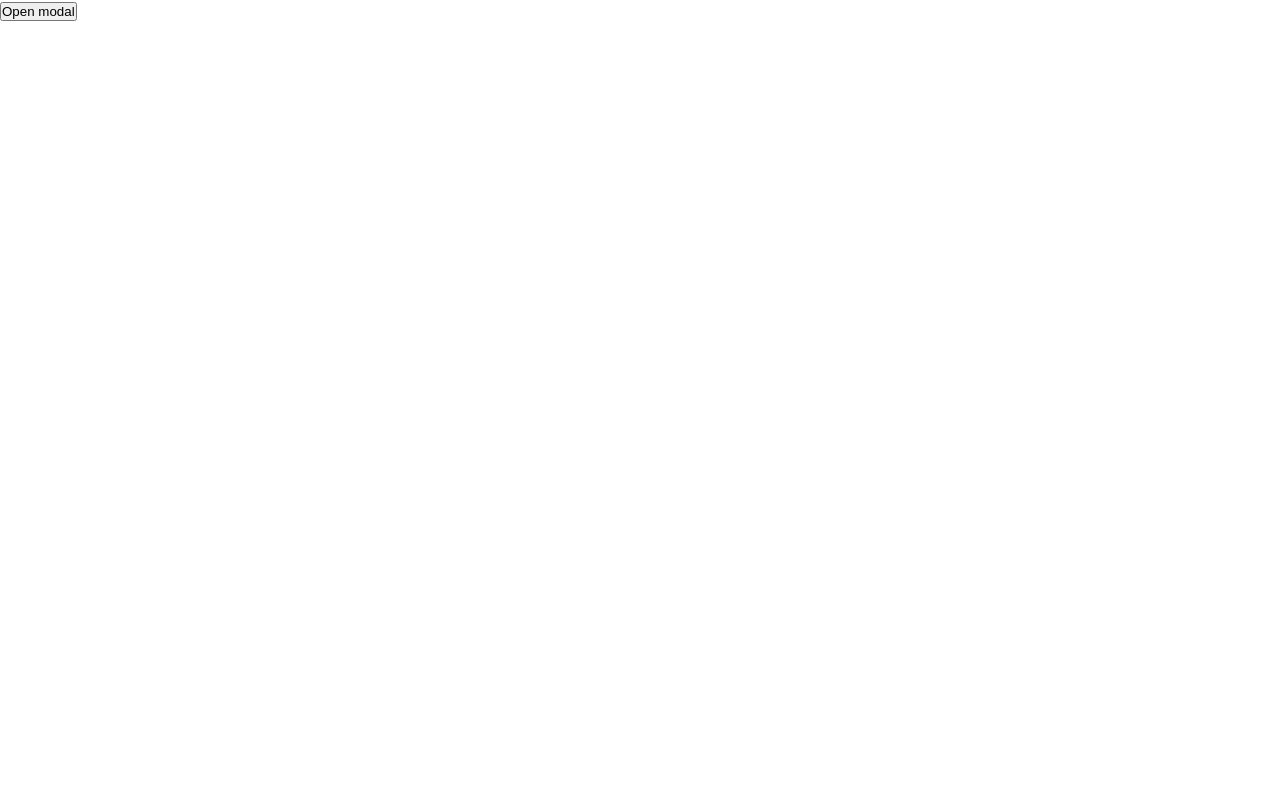
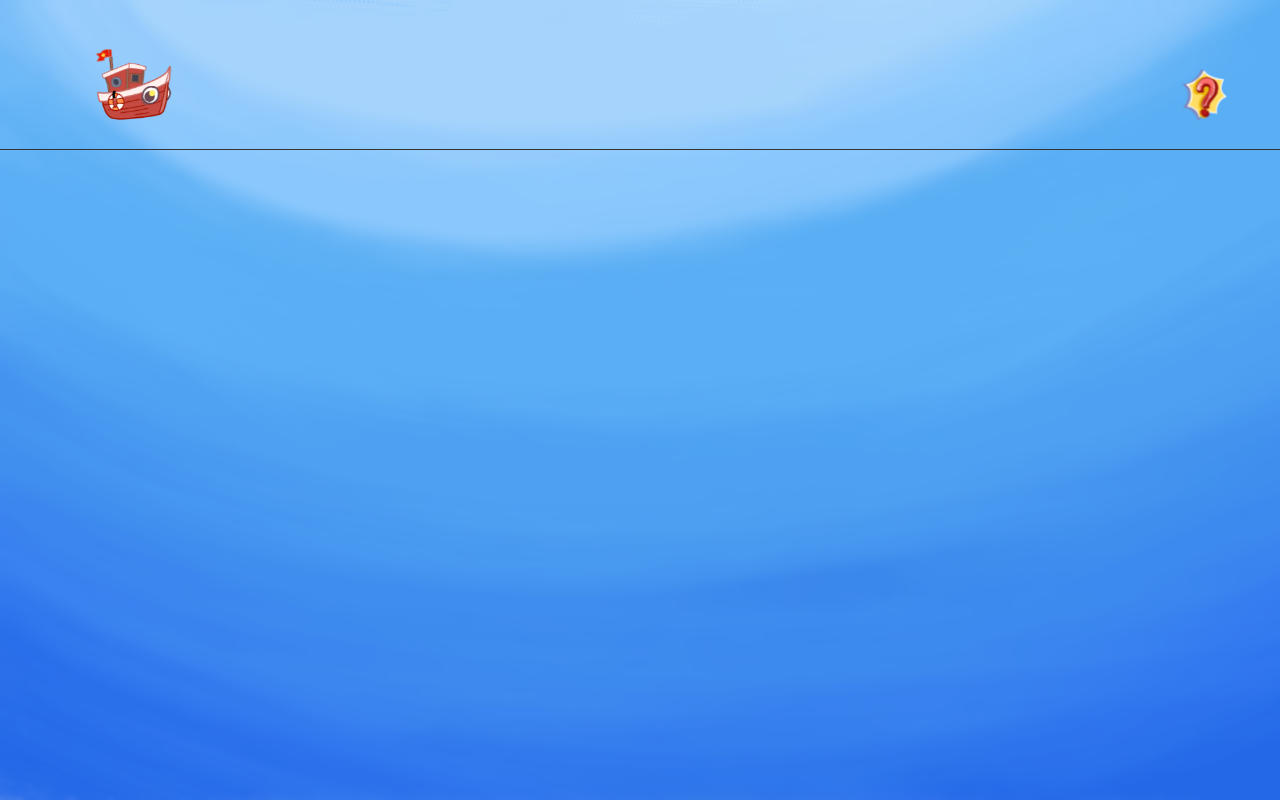
Before and after one commit to JindoIV/biendongvaygoi, a Next.js app in the folder client/: page /test in a window 1280 px wide. Built offline with nearby package versions, Linux system fonts and the light colour scheme.

Commit message:
add 5 question game

```diff
--- a/client/src/app/test/ScreenAvA.css
+++ b/client/src/app/test/ScreenAvA.css
@@ -0,0 +1,66 @@
+.background{
+    overflow: hidden;
+    min-width: 100vw;
+    min-height: 100vh;
+    background-image: url('../../assets/Images/Bien_.png');
+    background-size: cover;
+    z-index: 0;
+}
+
+.matBien{
+    position: relative;
+    top: 0;
+    border-bottom: 1px solid #333;
+    height: 150px;
+    width: 100%;
+    z-index: 2;
+}
+
+.ship{
+    position: absolute;
+    left: 75px;
+    bottom: 0%;
+    background-image: url('../../assets/Images/Con_thuyen.png');
+    background-size: cover;
+    background-position: center center;
+    min-height: 120px;
+    min-width: 120px;
+    animation: bounce 1.2s infinite alternate;
+    transition: all 0.3s ease-in;
+  }
+
+  @keyframes bounce {
+    0% {
+      transform: translateY(10px);
+    }
+    100% {
+      transform:translateY(-5px);
+    }
+  }
+
+.question{
+    background-image: url('../../assets/Images/chamhoi.png');
+    background-size: cover;
+    background-position: center center;
+    min-height: 110px;
+    min-width: 150px;
+    position: absolute;
+    bottom: 0;
+    right: 0%;
+}
+
+.anmationQuestion{
+    animation: moveRightToLeft 7s linear infinite;
+}
+
+@keyframes moveRightToLeft {
+    0% {
+      transform: translateX(270%);
+    }
+    95% {
+        transform: translateX(-760%);
+    }
+    100% {
+        transform: translateX(-760%);
+    }
+  }
--- a/client/src/app/test/page.tsx
+++ b/client/src/app/test/page.tsx
@@ -1,82 +1,14 @@
 "use client";
-
-import ModalQuestion from "@/components/ModalQuestion/ModalQuestion";
-import Question from "@/types/question";
-import Loading from "@/components/Loading/Loading";
-import { useEffect, useRef, useState } from "react";
-import { http } from "@/utils/config";
-import VisualNovel from "@/components/VisualNovel/VisualNovel";
-
-export default function Test() {
-  // const audioElement = useRef<HTMLAudioElement>(null);
-  const [canPlay, setCanPlay] = useState(false);
-
-  // useEffect(() => {
-  //   if (canPlay && audioElement.current) {
-  //     audioElement.current.play();
-  //   }
-  // }, [canPlay]);
-
-  // const handlePlayAudio = () => {
-  //   setCanPlay(true);
-  // };
-
-  const [modalState, setModalState] = useState<boolean>(false);
-
-  const [questions, setQuestions] = useState<Question[]>([]);
-  const [questionSelected, setQuestionSelected] = useState<Question>();
-
-  // useEffect(() => {
-  //   const fetchData = async () => {
-  //     try {
-  //       const response = await http.get(`/api/get-questionLySon`);
-  //       // console.log(response.data.questions.rows);
-  //       console.log(response.data.questions.rows.correctanswer);
-  //       setQuestions({
-  //         ...response.data.questions.rows,
-  //         correctAnswer: response.data.questions.rows.correctanswer,
-  //       });
-  //       setQuestionSelected(
-  //         {
-  //           ...response.data.questions.rows,
-  //           correctAnswer: response.data.questions.rows.correctanswer,
-  //         }[1]
-  //       );
-  //       // setJsonData(data);
-  //     } catch (error) {
-  //       console.error("Lỗi khi đọc file JSON:", error);
-  //     }
-  //   };
-
-  //   fetchData();
-  // }, []);
-
-  const handleOpenModal = () => {
-    setModalState(true);
-
-    // if (questionSelected) {
-    //   setModalState(true);
-    // } else {
-    //   console.error("No question selected yet.");
-    // }
-  };
-
+import "./ScreenAvA.css";
+export default function ScreenAvA() {
   return (
     <>
-      {/* <audio ref={audioElement}>
-        <source src="./Duong_mot_chieu_a.mp3" type="audio/mpeg"></source>
-      </audio> */}
-      <button onClick={handleOpenModal}>Open modal</button>
-      <VisualNovel
-        open={modalState}
-        onClose={() => setModalState(false)}
-      ></VisualNovel>
-      {/* <ModalQuestion
-        open={modalState}
-        onClose={() => setModalState(false)}
-        question={questionSelected}
-      /> */}
-      {/* <Loading></Loading> */}
+      <div className="background">
+        <div className="matBien">
+          <div className="ship"></div>
+          <div className="question"></div>
+        </div>
+      </div>
     </>
   );
 }
--- a/client/src/components/ScreenAvA/ScreenAvA.css
+++ b/client/src/components/ScreenAvA/ScreenAvA.css
@@ -1,7 +1,63 @@
 .background{
-    overflow: hidden;
-    position: relative;
-    min-width: 100vw;
-    min-height: 100vh;
-    background-image: url('../../assets/Images/Khung_Cau_Hoi.png');
+  overflow: hidden;
+  min-width: 100vw;
+  min-height: 100vh;
+  background-image: url('../../assets/Images/Bien_.png');
+  background-size: cover;
+  z-index: 0;
 }
+
+.matBien{
+  position: relative;
+  top: 0;
+  border-bottom: 1px solid #333;
+  height: 150px;
+  width: 100%;
+  z-index: 2;
+}
+
+.ship{
+  position: absolute;
+  left: 75px;
+  bottom: 0%;
+  background-image: url('../../assets/Images/Con_thuyen.png');
+  background-size: cover;
+  background-position: center center;
+  min-height: 120px;
+  min-width: 120px;
+  animation: bounce 1.2s infinite alternate;
+  transition: all 0.3s ease-in;
+}
+
+@keyframes bounce {
+  0% {
+    transform: translateY(10px);
+  }
+  100% {
+    transform:translateY(-5px);
+  }
+}
+
+.question{
+  background-image: url('../../assets/Images/chamhoi.png');
+  background-size: cover;
+  background-position: center center;
+  min-height: 110px;
+  min-width: 150px;
+  position: absolute;
+  bottom: 0;
+  right: 0%;
+  animation: moveRightToLeft 7s linear infinite;
+}
+
+@keyframes moveRightToLeft {
+  0% {
+    transform: translateX(270%);
+  }
+  95% {
+      transform: translateX(-760%);
+  }
+  100% {
+      transform: translateX(-760%);
+  }
+}
```
Also changed, not shown: client/src/app/(homepage)/homepage.module.scss (+31 -1 lines), client/src/app/(homepage)/page.tsx (+10 -2 lines), client/src/app/test/ScreenAvA.tsx (+11 -7 lines), client/src/components/ScreenAvA/ScreenAvA.tsx (+11 -4 lines), client/src/assets/Images/Bien_.png (added).
